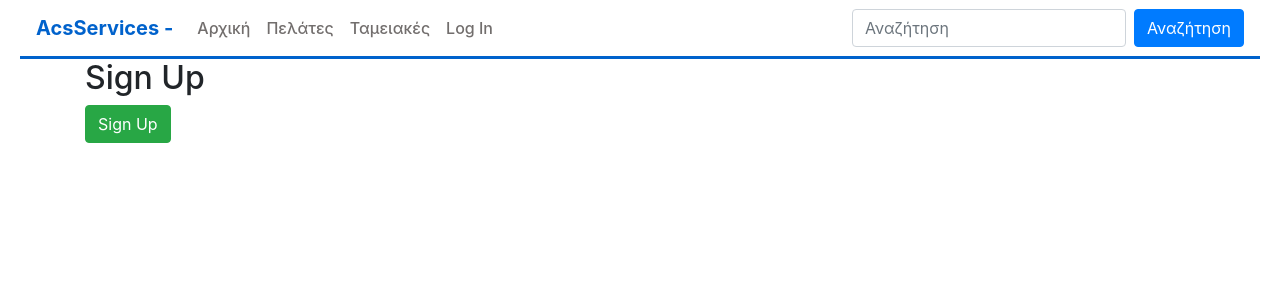
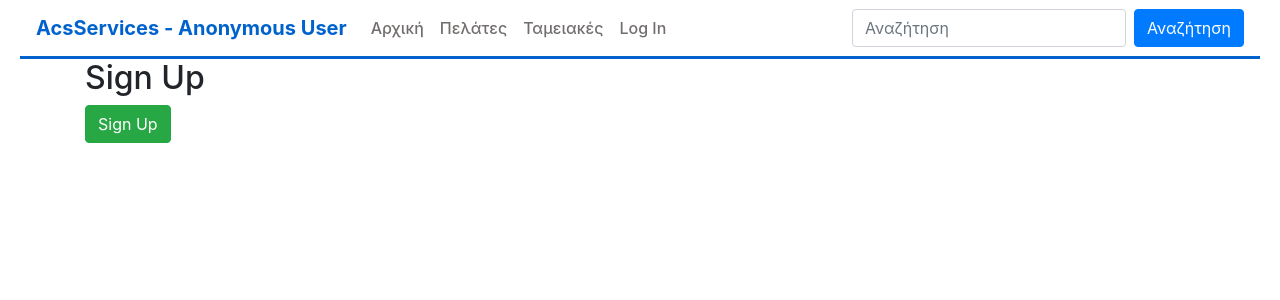
Before and after one commit to kostisvit/Acs-CashRegister, a Django app: template templates/account/signup.html in a window 1280 px wide. Shown: the top 300 px of the page. Run offline with Django 4.2, Linux system fonts and the light colour scheme; the template is opened without the code that fills it, so the values that code supplies are empty; some libraries are stand-ins or nearby versions.

Commit message:
navbar Anonymous User if user not authenticted

```diff
--- a/templates/partials/navbar.html
+++ b/templates/partials/navbar.html
@@ -15,7 +15,7 @@
 </style>
 
 <nav class="navbar navbar-expand-lg">
-  <a class="navbar-brand" style="color: #0062CC; font-weight: bolder;" href="#">AcsServices - {% if user.is_authenticated %} {{ user.username }} {% endif %}</a>
+  <a class="navbar-brand" style="color: #0062CC; font-weight: bolder;" href="#">AcsServices - {% if user.is_authenticated %} {{ user.username }} {% else %} Anonymous User {% endif %}</a>
   <button class="navbar-toggler" type="button" data-toggle="collapse" data-target="#navbarSupportedContent" aria-controls="navbarSupportedContent" aria-expanded="false" aria-label="Toggle navigation">
     <span class="navbar-toggler-icon"></span>
   </button>
```
